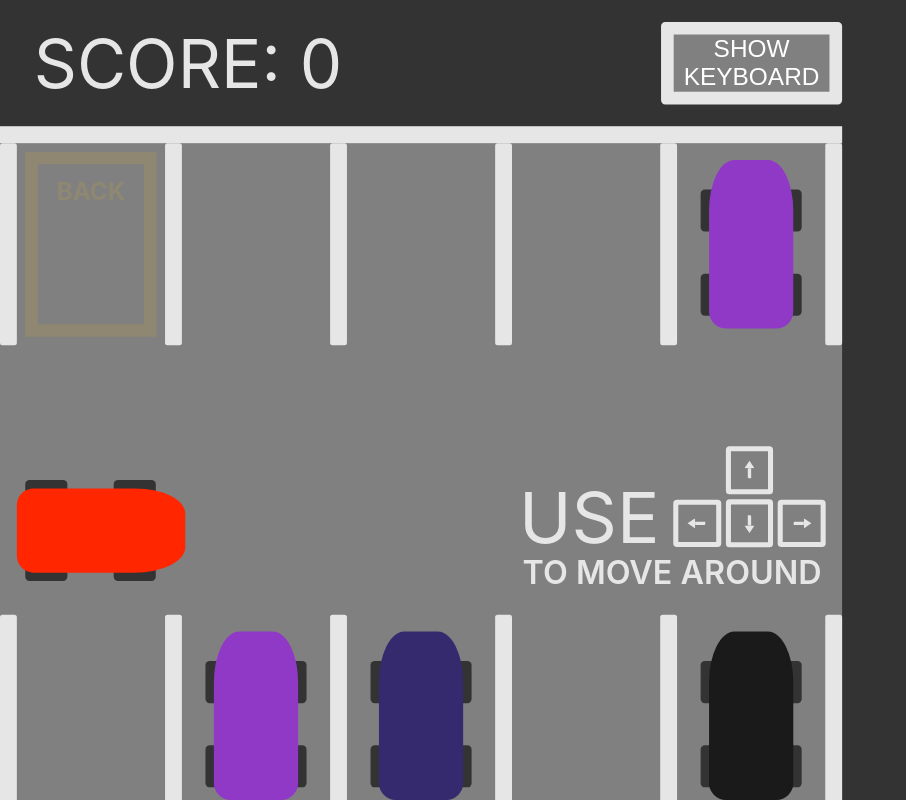
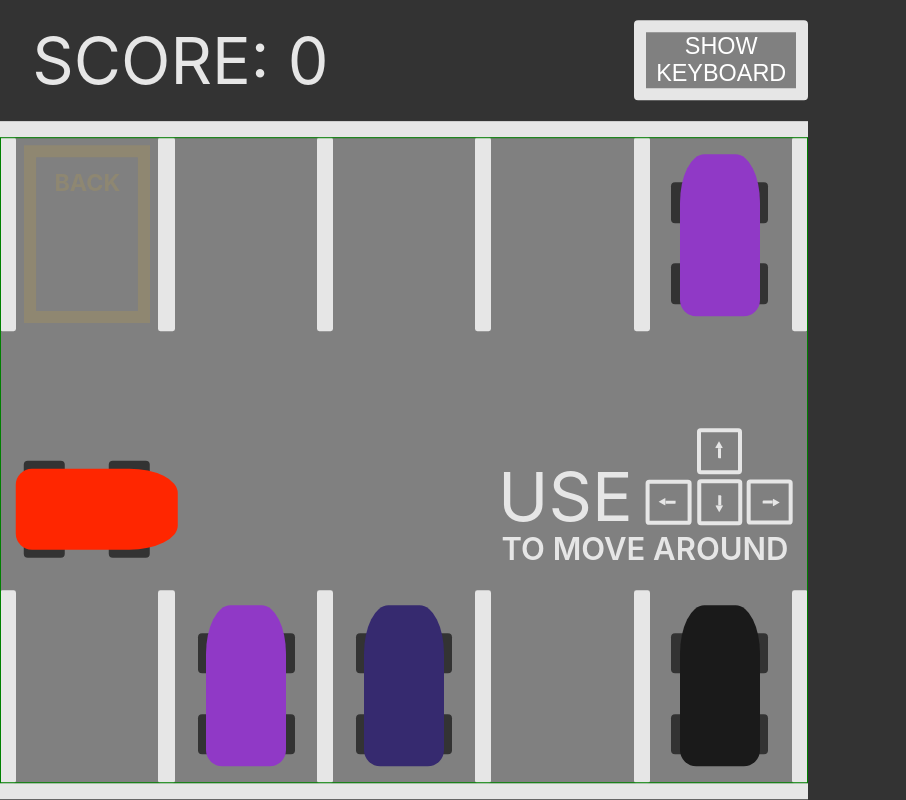
Before and after one commit to christianambukita/parking-simulator, a React (Create React App) app: page / in a window 1280 px wide. Shown: the whole page, without its empty margins (0-906 px from the left). Built offline with nearby package versions, Linux system fonts and the light colour scheme.

Commit message:
Move DummyCar's from Scene to ParkingSlots component

```diff
--- a/src/components/DummyCar.js
+++ b/src/components/DummyCar.js
@@ -1,42 +1,12 @@
 import React from 'react';
-import { useSelector } from 'react-redux';
 import '../css/DummyCar.css';
-import { selectSlots } from './redux/SceneSlice';
 
-export default function DummyCar({ slot, scale }) {
-	const carDimensions = {
-		width: 120,
-		height: 200,
-	};
-	const displayHeight = 150;
-	const slotsPositions = useSelector(selectSlots);
-	function getPosition() {
-		if (slotsPositions) {
-			let {
-				left: sLeft,
-				top: sTop,
-				width: sWidth,
-				height: sHeight,
-			} = slotsPositions[slot.slot];
-			let { width, height } = carDimensions;
-			let left = sLeft + (sWidth - width * scale.scale) / 2;
-			let top =
-				sTop +
-				(sHeight - height * scale.scale) / 2 -
-				displayHeight * scale.scale;
-			left = left / scale.scale;
-			top = top / scale.scale;
-			return { left, top };
-		}
-	}
-	//console.log('dummy-render');
+export default function DummyCar({ color }) {
 	return (
-		<div
-			className='dummy-car-container flex-container'
-			style={slotsPositions && getPosition()}>
+		<div className='dummy-car-container flex-container'>
 			<div className='dummy-car-wheels d-c-top'></div>
 			<div className='dummy-car-wheels d-c-bottom'></div>
-			<div className='dummy-car-body' style={{ background: slot.color }}></div>
+			<div className='dummy-car-body' style={{ background: color }}></div>
 		</div>
 	);
 }
--- a/src/components/ParkingSlots.js
+++ b/src/components/ParkingSlots.js
@@ -2,7 +2,8 @@ import React, { useEffect, useRef } from 'react';
 import { useSelector } from 'react-redux';
 import { useDispatch } from 'react-redux';
 import '../css/ParkingSlots.css';
-import { selectTargetSlot } from './redux/AppSlice';
+import DummyCar from './DummyCar';
+import { selectDummySlots, selectTargetSlot } from './redux/AppSlice';
 import { setSlotsPositions } from './redux/SceneSlice';
 
 let initialState = {};
@@ -14,6 +15,7 @@ export default function ParkingSlots({ scale }) {
 	const dispatch = useDispatch();
 	const parkingRef = useRef(null);
 	const targetSlot = useSelector(selectTargetSlot);
+	const dummySlots = useSelector(selectDummySlots);
 
 	const slotRefs = {
 		0: useRef(null),
@@ -80,6 +82,16 @@ export default function ParkingSlots({ scale }) {
 				<div className='slot-line'></div>
 				{toParkingSlots([5, 6, 7, 8, 9])}
 			</div>
+			<div className='parking-slots-dummy'>
+				{dummySlots.map((slot) => (
+					<div
+						key={`dummy-${slot.slot}`}
+						className={`dummy-slot slot-${slot.slot}`}
+						style={{ '--dummy-slot': `s${slot.slot}` }}>
+						<DummyCar color={slot.color} />
+					</div>
+				))}
+			</div>
 		</div>
 	);
 }
--- a/src/components/Scene.js
+++ b/src/components/Scene.js
@@ -1,19 +1,14 @@
 import { useState, useEffect } from 'react';
-import { useSelector } from 'react-redux';
 import '../css/Scene.css';
 import Car from './Car';
-import DummyCar from './DummyCar';
 import Instrucion from './Instruction';
 import Keyboard from './Keyboard';
 import ParkingSlots from './ParkingSlots';
-import { selectDummySlots } from './redux/AppSlice';
 import TopBar from './TopBar';
 
 export default function Scene() {
 	const [scale, setScale] = useState({ scale: 1, wide: true });
-	const dummySlots = useSelector(selectDummySlots);
 	const displayHeight = 150;
-	//console.log('scene-render');
 	function getFlexDir() {
 		if (scale.wide) return 'row';
 		return 'column';
@@ -24,7 +19,7 @@ export default function Scene() {
 			const windowWidth = window.innerWidth;
 			const sceneWidth = 1000;
 			const windowHeight = window.innerHeight;
-			const sceneHeight = 800 + displayHeight;
+			const sceneHeight = 840 + displayHeight;
 
 			const scaleH = windowHeight / sceneHeight;
 			const scaleW = windowWidth / sceneWidth;
@@ -45,14 +40,11 @@ export default function Scene() {
 		<div className='scene-container flex-container'>
 			<div
 				className='scene'
-				style={{ '--scale': scale.scale, flexDirection: getFlexDir() }}>
+				style={{ '--scale': `${scale.scale}em`, flexDirection: getFlexDir() }}>
 				<TopBar />
 				<ParkingSlots setScale={setScale} scale={scale} />
 				<Instrucion />
 				<Car />
-				{dummySlots.map((slot) => (
-					<DummyCar key={`dummy-${slot.slot}`} slot={slot} scale={scale} />
-				))}
 				<Keyboard />
 			</div>
 		</div>
--- a/src/css/DummyCar.css
+++ b/src/css/DummyCar.css
@@ -1,9 +1,7 @@
 .dummy-car-container {
-	position: absolute;
+	position: relative;
 	width: 120em;
 	height: 200em;
-	top: 0;
-	left: 0;
 }
 
 .dummy-car-body {
--- a/src/css/ParkingSlots.css
+++ b/src/css/ParkingSlots.css
@@ -80,3 +80,28 @@
 	box-sizing: border-box;
 	border: 20em solid hsla(100, 50%, 50%, 0.5);
 }
+
+/* Dummy car slots */
+.parking-slots-dummy {
+	box-sizing: border-box;
+	position: absolute;
+	width: 100%;
+	height: 800em;
+	border: 1px solid green;
+	display: grid;
+	padding-inline: 20em;
+	grid-template-columns: repeat(5, 1fr);
+	grid-template-rows: repeat(2, 240em);
+	column-gap: 20em;
+	row-gap: calc(100% - 480em);
+	grid-template-areas: 's0 s1 s2 s3 s4' 's5 s6 s7 s8 s9';
+}
+
+.dummy-slot {
+	width: 100%;
+	height: 100%;
+	display: flex;
+	justify-content: center;
+	align-items: center;
+	grid-area: var(--dummy-slot);
+}
--- a/src/css/Scene.css
+++ b/src/css/Scene.css
@@ -22,5 +22,6 @@
 	display: flex;
 	width: var(--parking-width);
 	transform-origin: top left;
-	transform: scale(var(--scale)) translateY(var(--display-height));
+	font-size: var(--scale);
+	transform: translateY(var(--display-height));
 }
--- a/src/css/TopBar.css
+++ b/src/css/TopBar.css
@@ -20,7 +20,7 @@ body {
 }
 
 .top-bar button {
-	font-size: 1px;
+	font-size: inherit;
 	display: flex;
 	flex-direction: column;
 	align-items: center;
```
